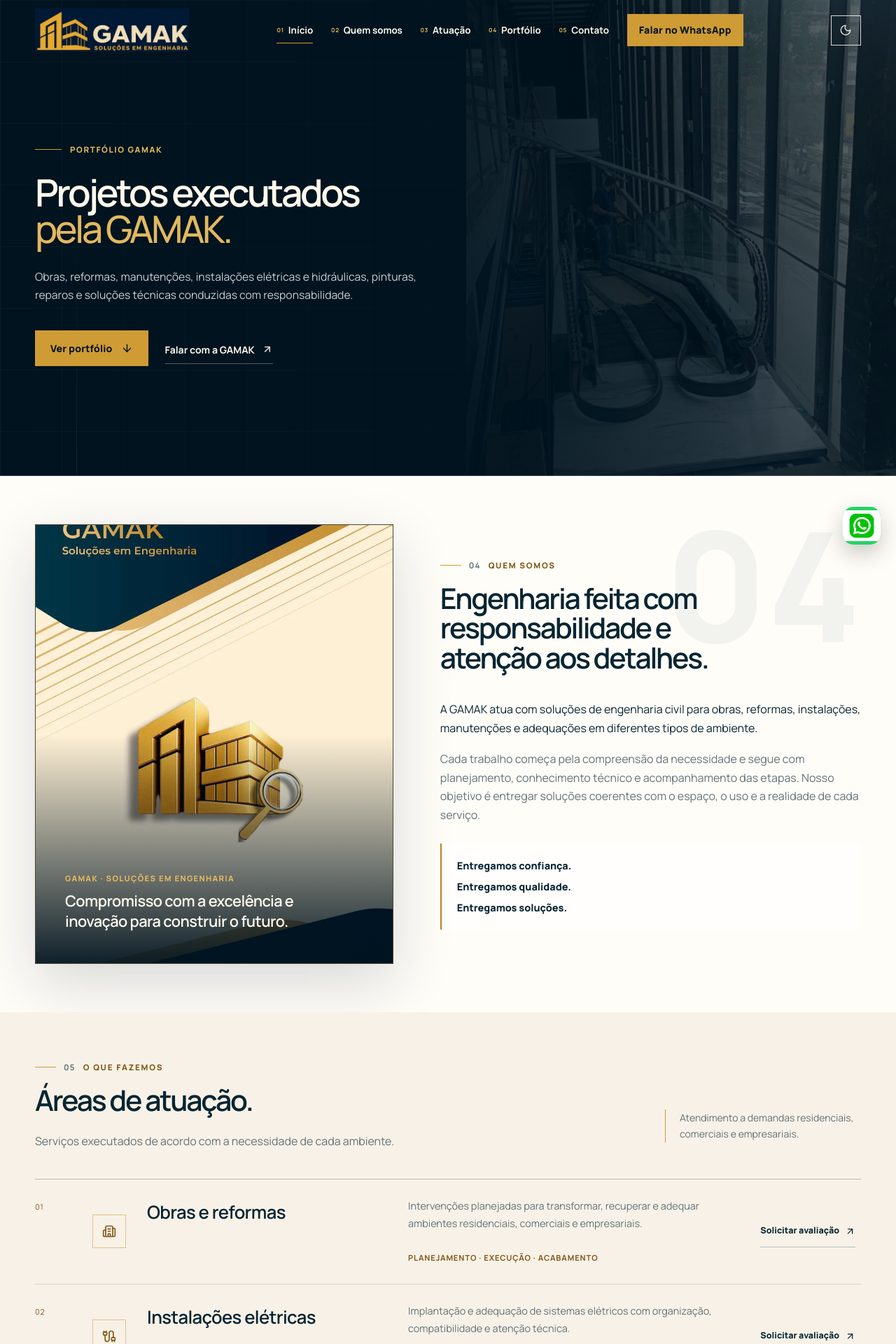
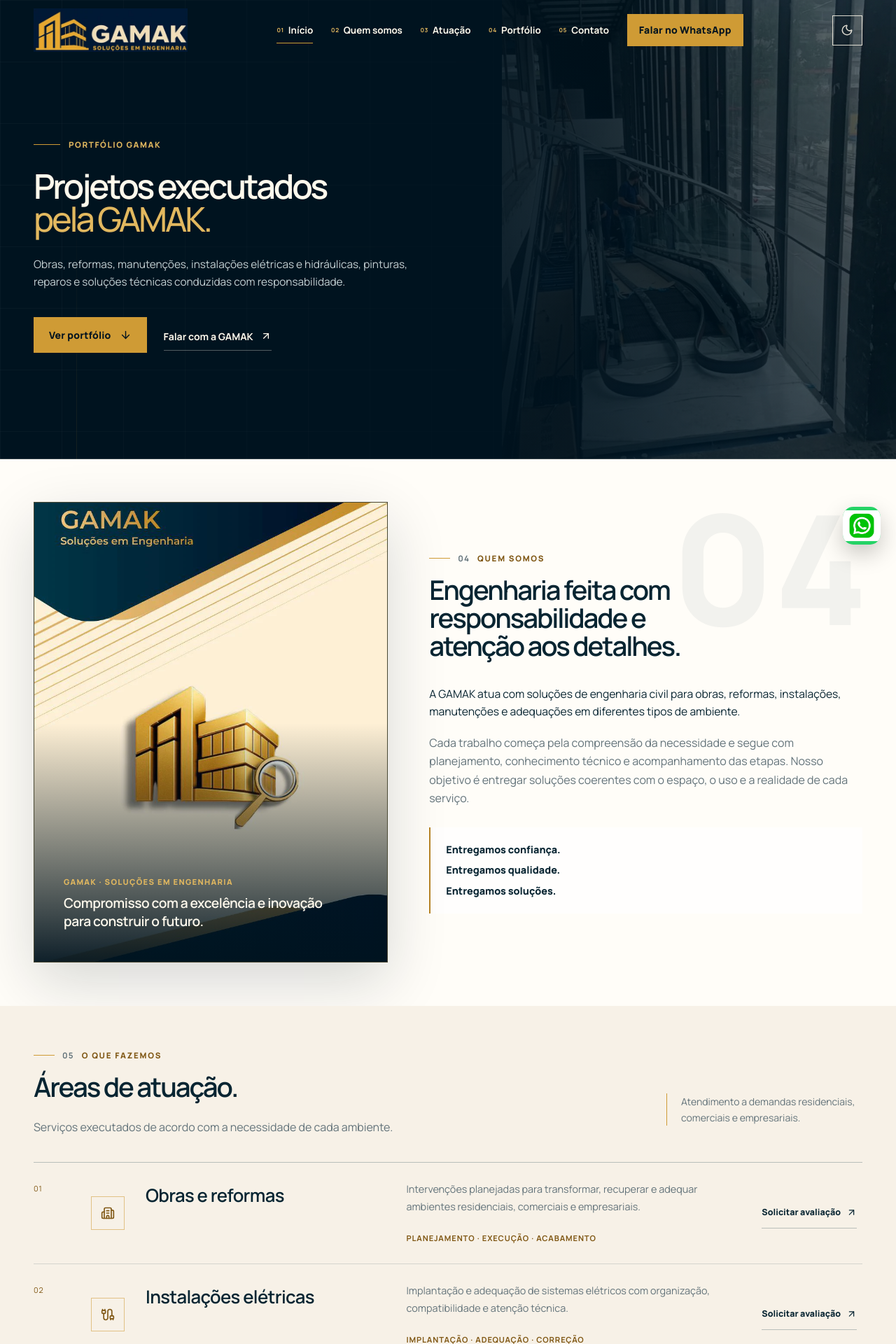
Before and after one commit to daciosoares009-afk/PORTIF-LIO-GAMAK, a React (Vite) app: page / in a window 1280 px wide. Shown: the top 1920 px of the page at 70% size. Built offline with nearby package versions, Linux system fonts and the light colour scheme.

Commit message:
feat: atualiza

```diff
--- a/src/styles.css
+++ b/src/styles.css
@@ -416,58 +416,67 @@ html.js .reveal.visible { opacity: 1; transform: none; }
 }
 
 @media (min-width: 1024px) and (max-width: 1280px) {
-  :root { --container: 1180px; --section-space: clamp(3.8rem, 5.4vw, 5rem); }
-  .container { width: min(var(--container), calc(100% - 56px)); }
-  .hero { min-height: min(700px, 85vh); padding: 112px 0 74px; }
-  .hero-layout { grid-template-columns: minmax(0, 1.05fr) minmax(230px, 0.48fr); gap: clamp(36px, 4.5vw, 64px); align-items: center; }
-  .hero h1 { max-width: 720px; font-size: clamp(3rem, 4.2vw, 4.2rem); }
-  .hero-copy > p { max-width: 600px; font-size: clamp(0.98rem, 1.2vw, 1.1rem); line-height: 1.66; }
-  .hero-context { padding: 16px 16px 16px 20px; }
-  .section-heading { margin-bottom: 40px; }
-  .section-heading h2, .cta-section h2 { font-size: clamp(2rem, 3.2vw, 3rem); }
-  .lead { font-size: clamp(1rem, 1.2vw, 1.12rem); line-height: 1.66; }
-  .about-grid { grid-template-columns: minmax(300px, .92fr) minmax(0, 1.08fr); gap: clamp(42px, 5.2vw, 68px); align-items: center; }
-  .about-visual { aspect-ratio: 816 / 1000; }
-  .about-visual-caption p { font-size: clamp(1.02rem, 1.7vw, 1.38rem); }
-  .services-intro { gap: 40px; }
-  .service-row { min-height: 150px; padding: 22px 8px 22px 0; }
-  .service-copy { gap: 28px; }
-  .project-grid { grid-auto-rows: 220px; gap: 12px; }
-  .project-card-copy { left: 18px; right: 50px; bottom: 16px; }
-  .project-card-copy strong { font-size: 0.95rem; }
-  .process-layout, .differentials-layout { gap: clamp(44px, 5.4vw, 80px); }
-  .process-step { padding: 22px 0; gap: 18px; }
-  .differential { padding: 18px 0; }
-  .project-detail-content { margin-top: 42px; }
-  .project-detail-grid { gap: 16px; }
-  .project-detail-card { padding: 24px; }
-  .portfolio-contact-layout { gap: 42px; }
-  .cta-layout { gap: 46px; }
-  .footer-lead { gap: 40px; }
-  .footer-grid { gap: 36px; }
+  /* Notebook editorial layout: slightly narrower containers and reduced vertical rhythm */
+  :root { --container: 1200px; --section-space: clamp(3.2rem, 4.8vw, 4.8rem); }
+  .container { width: min(var(--container), calc(100% - 96px)); }
+  .hero { min-height: min(680px, 82vh); padding: 100px 0 64px; }
+  .hero-layout { grid-template-columns: minmax(0, 1fr) minmax(220px, 0.44fr); gap: clamp(32px, 4vw, 56px); align-items: center; }
+  .hero-media { width: 44%; }
+  .hero h1 { max-width: 680px; font-size: clamp(2.8rem, 3.8vw, 4rem); }
+  .hero-copy > p { max-width: 560px; font-size: clamp(0.96rem, 1.1vw, 1.06rem); line-height: 1.64; }
+  .hero-context { padding: 14px 14px 14px 18px; }
+  .section-heading { margin-bottom: 36px; }
+  .section-heading h2, .cta-section h2 { font-size: clamp(1.95rem, 3vw, 2.85rem); }
+  .lead { font-size: clamp(0.98rem, 1.08vw, 1.06rem); line-height: 1.64; }
+  .about-grid { grid-template-columns: minmax(300px, .9fr) minmax(0, 1.1fr); gap: clamp(36px, 4.6vw, 60px); align-items: center; }
+  .about-visual { aspect-ratio: 816 / 1060; }
+  .about-visual-caption p { font-size: clamp(1.0rem, 1.5vw, 1.28rem); }
+  .services-intro { gap: 34px; }
+  .service-row { min-height: 145px; padding: 20px 8px 20px 0; }
+  .service-copy { gap: 24px; }
+  /* Make project grid feel less sparse by reducing row height and adding side margins */
+  .project-grid { grid-auto-rows: 220px; gap: 14px; }
+  .project-card { grid-column: span 4; }
+  .project-card-copy { left: 18px; right: 44px; bottom: 16px; }
+  .project-card-copy strong { font-size: 0.98rem; }
+  .process-layout, .differentials-layout { gap: clamp(40px, 5vw, 72px); }
+  .process-step { padding: 20px 0; gap: 16px; }
+  .differential { padding: 16px 0; }
+  .project-detail-content { margin-top: 40px; }
+  .project-detail-grid { gap: 18px; grid-template-columns: repeat(2, minmax(0, 1fr)); }
+  .project-detail-card { padding: 22px; }
+  .portfolio-contact-layout { gap: 36px; }
+  .cta-layout { gap: 40px; }
+  .footer-lead { gap: 36px; }
+  .footer-grid { gap: 34px; }
 }
 
 @media (min-width: 1281px) and (max-width: 1440px) {
-  :root { --container: 1240px; --section-space: clamp(4.2rem, 5.8vw, 5.6rem); }
-  .container { width: min(var(--container), calc(100% - 64px)); }
-  .hero { min-height: min(740px, 88vh); padding: 120px 0 82px; }
-  .hero-layout { grid-template-columns: minmax(0, 1.05fr) minmax(250px, 0.5fr); gap: clamp(40px, 4.8vw, 72px); }
-  .hero h1 { max-width: 760px; font-size: clamp(3.2rem, 4.4vw, 4.55rem); }
-  .hero-copy > p { max-width: 620px; font-size: clamp(1rem, 1.22vw, 1.16rem); }
-  .section-heading { margin-bottom: 44px; }
-  .section-heading h2, .cta-section h2 { font-size: clamp(2.1rem, 3.1vw, 3.15rem); }
-  .lead { font-size: clamp(1.02rem, 1.25vw, 1.18rem); }
-  .about-grid { grid-template-columns: minmax(320px, .9fr) minmax(0, 1.1fr); gap: clamp(46px, 5.6vw, 78px); }
-  .about-visual { aspect-ratio: 816 / 1020; }
-  .services-intro { gap: 46px; }
-  .service-row { min-height: 158px; padding: 24px 10px 24px 0; }
-  .service-copy { gap: 30px; }
-  .project-grid { grid-auto-rows: 228px; gap: 12px; }
-  .project-card-copy { left: 19px; right: 54px; bottom: 18px; }
-  .process-layout, .differentials-layout { gap: clamp(48px, 6vw, 86px); }
-  .portfolio-contact-layout { gap: 48px; }
-  .cta-layout { gap: 52px; }
-  .footer-grid { gap: 40px; }
+  /* Wider notebooks and small desktops: keep editorial max-width but allow slightly more breathing room */
+  :root { --container: 1240px; --section-space: clamp(3.8rem, 5.4vw, 5.2rem); }
+  .container { width: min(var(--container), calc(100% - 96px)); }
+  .hero { min-height: min(720px, 86vh); padding: 112px 0 76px; }
+  .hero-layout { grid-template-columns: minmax(0, 1fr) minmax(250px, 0.46fr); gap: clamp(36px, 4.6vw, 68px); }
+  .hero-media { width: 46%; }
+  .hero h1 { max-width: 740px; font-size: clamp(3.05rem, 4.2vw, 4.45rem); }
+  .hero-copy > p { max-width: 600px; font-size: clamp(1rem, 1.15vw, 1.12rem); }
+  .section-heading { margin-bottom: 42px; }
+  .section-heading h2, .cta-section h2 { font-size: clamp(2.05rem, 3.05vw, 3.05rem); }
+  .lead { font-size: clamp(1.0rem, 1.15vw, 1.12rem); }
+  .about-grid { grid-template-columns: minmax(320px, .9fr) minmax(0, 1.1fr); gap: clamp(40px, 5.2vw, 70px); }
+  .about-visual { aspect-ratio: 816 / 1010; }
+  .services-intro { gap: 40px; }
+  .service-row { min-height: 152px; padding: 22px 10px 22px 0; }
+  .service-copy { gap: 28px; }
+  .project-grid { grid-auto-rows: 240px; gap: 14px; }
+  .project-card { grid-column: span 4; }
+  .project-card--featured { grid-column: span 8; }
+  .project-card--wide { grid-column: span 8; }
+  .project-card-copy { left: 20px; right: 54px; bottom: 18px; }
+  .process-layout, .differentials-layout { gap: clamp(44px, 5.6vw, 80px); }
+  .portfolio-contact-layout { gap: 44px; }
+  .cta-layout { gap: 48px; }
+  .footer-grid { gap: 38px; }
 }
 
 @media (max-width: 1020px) {
```
